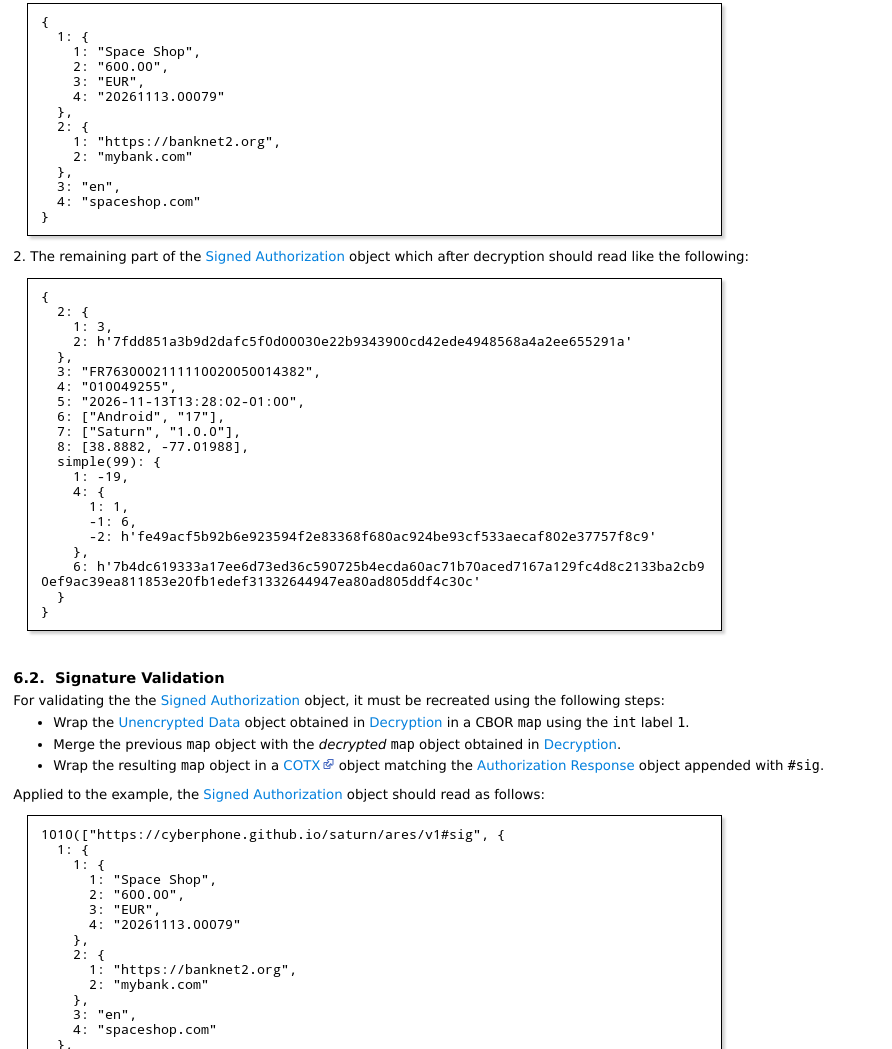
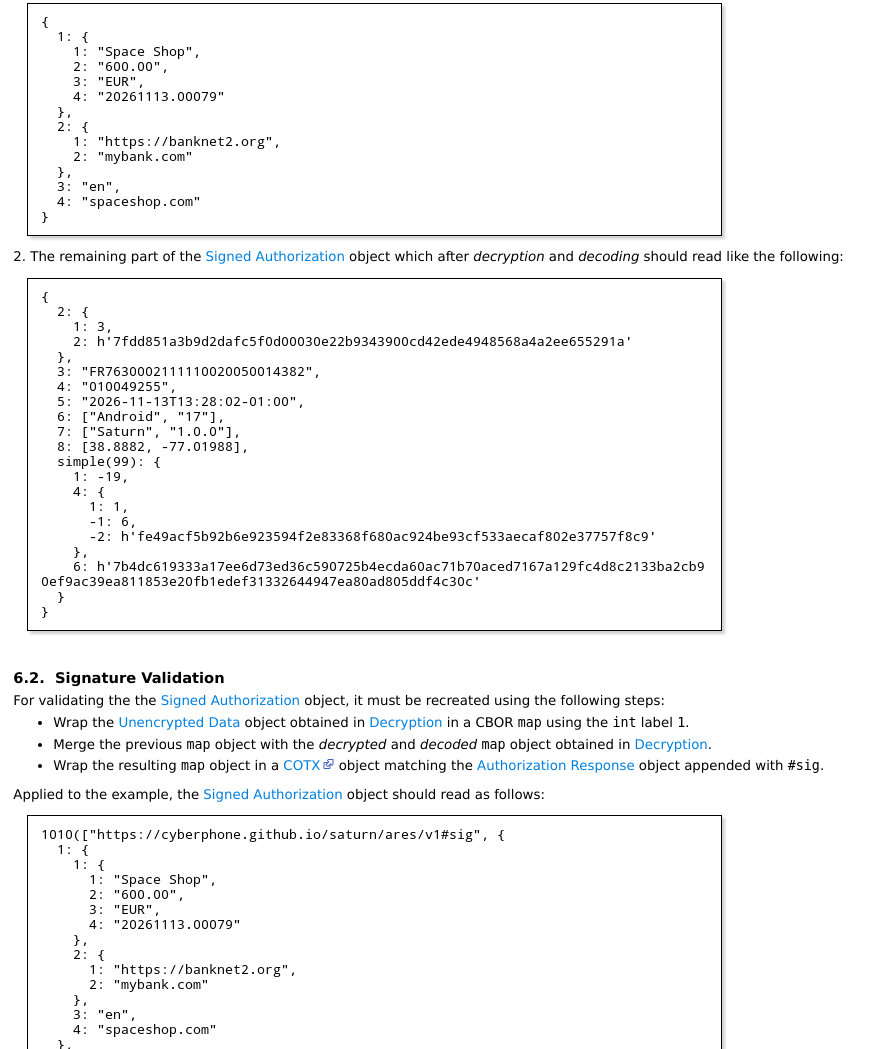
Before and after one commit to cyberphone/wallet-core, a plain HTML site: page doc/index.html in a window 1280 px wide. Shown: the part 8696-9745 px from the top of the page, without its empty margins (0-892 px from the left). Drawn offline with Linux system fonts and the light colour scheme.

Commit message:
doc nits

```diff
--- a/doc/index.html
+++ b/doc/index.html
@@ -251,7 +251,7 @@ except for the <a href='#3.5.unencrypted-data'>Unencrypted&nbsp;Data</a> object
 Note that this item is already supplied in clear:
 <div class='webpkifloat'><div class='webpkibox' id='unencrypted-data.txt' style='width:50em'>{<br>&nbsp;&nbsp;1:&nbsp;{<br>&nbsp;&nbsp;&nbsp;&nbsp;1:&nbsp;&quot;Space&nbsp;Shop&quot;,<br>&nbsp;&nbsp;&nbsp;&nbsp;2:&nbsp;&quot;600.00&quot;,<br>&nbsp;&nbsp;&nbsp;&nbsp;3:&nbsp;&quot;EUR&quot;,<br>&nbsp;&nbsp;&nbsp;&nbsp;4:&nbsp;&quot;20261113.00079&quot;<br>&nbsp;&nbsp;},<br>&nbsp;&nbsp;2:&nbsp;{<br>&nbsp;&nbsp;&nbsp;&nbsp;1:&nbsp;&quot;https://banknet2.org&quot;,<br>&nbsp;&nbsp;&nbsp;&nbsp;2:&nbsp;&quot;mybank.com&quot;<br>&nbsp;&nbsp;},<br>&nbsp;&nbsp;3:&nbsp;&quot;en&quot;,<br>&nbsp;&nbsp;4:&nbsp;&quot;spaceshop.com&quot;<br>}</div></div>
 2. The remaining part of the <a href='#3.8.signed-authorization'>Signed&nbsp;Authorization</a> object
-which after decryption should read like the following:
+which after <i>decryption</i> and <i>decoding</i> should read like the following:
 <div class='webpkifloat'><div class='webpkibox' id='restored.txt' style='width:50em'>{<br>&nbsp;&nbsp;2:&nbsp;{<br>&nbsp;&nbsp;&nbsp;&nbsp;1:&nbsp;3,<br>&nbsp;&nbsp;&nbsp;&nbsp;2:&nbsp;h'7fdd851a3b9d2dafc5f0d00030e22b9343900cd42ede4948568a4a2ee655291a'<br>&nbsp;&nbsp;},<br>&nbsp;&nbsp;3:&nbsp;&quot;FR7630002111110020050014382&quot;,<br>&nbsp;&nbsp;4:&nbsp;&quot;010049255&quot;,<br>&nbsp;&nbsp;5:&nbsp;&quot;2026-11-13T13:28:02-01:00&quot;,<br>&nbsp;&nbsp;6:&nbsp;[&quot;Android&quot;,&nbsp;&quot;17&quot;],<br>&nbsp;&nbsp;7:&nbsp;[&quot;Saturn&quot;,&nbsp;&quot;1.0.0&quot;],<br>&nbsp;&nbsp;8:&nbsp;[38.8882,&nbsp;-77.01988],<br>&nbsp;&nbsp;simple(99):&nbsp;{<br>&nbsp;&nbsp;&nbsp;&nbsp;1:&nbsp;-19,<br>&nbsp;&nbsp;&nbsp;&nbsp;4:&nbsp;{<br>&nbsp;&nbsp;&nbsp;&nbsp;&nbsp;&nbsp;1:&nbsp;1,<br>&nbsp;&nbsp;&nbsp;&nbsp;&nbsp;&nbsp;-1:&nbsp;6,<br>&nbsp;&nbsp;&nbsp;&nbsp;&nbsp;&nbsp;-2:&nbsp;h'fe49acf5b92b6e923594f2e83368f680ac924be93cf533aecaf802e37757f8c9'<br>&nbsp;&nbsp;&nbsp;&nbsp;},<br>&nbsp;&nbsp;&nbsp;&nbsp;6:&nbsp;h'7b4dc619333a17ee6d73ed36c590725b4ecda60ac71b70aced7167a129fc4d8c2133ba2cb90ef9ac39ea811853e20fb1edef31332644947ea80ad805ddf4c30c'<br>&nbsp;&nbsp;}<br>}</div></div>
 <h5 id='6.2.signature-validation'>6.2.&nbsp; Signature&nbsp;Validation</h5>
 For validating the the <a href='#3.8.signed-authorization'>Signed&nbsp;Authorization</a> object, it must be
@@ -261,7 +261,7 @@ recreated using the following steps:
     obtained in <a href='#6.1.decryption'>Decryption</a> in a CBOR
     <code>map</code> using the <code>int</code> label <code>1</code>.</li>
   <li>Merge the previous <code>map</code> object with the <i>decrypted</i>
-    <code>map</code> object obtained in <a href='#6.1.decryption'>Decryption</a>.</li>
+    and <i>decoded</i> <code>map</code> object obtained in <a href='#6.1.decryption'>Decryption</a>.</li>
   <li>Wrap the resulting <code>map</code> object in a
      <a href='https://www.ietf.org/archive/id/draft-rundgren-cotx-04.html' style='white-space:nowrap'>COTX<img src='xtl.svg' alt='cotx'></a> object matching the <a href='#3.3.authorization-response'>Authorization&nbsp;Response</a> object
      appended with <code>#sig</code>.</li>
```
Also changed, not shown: docgen/document-template.html (+2 -2 lines).
